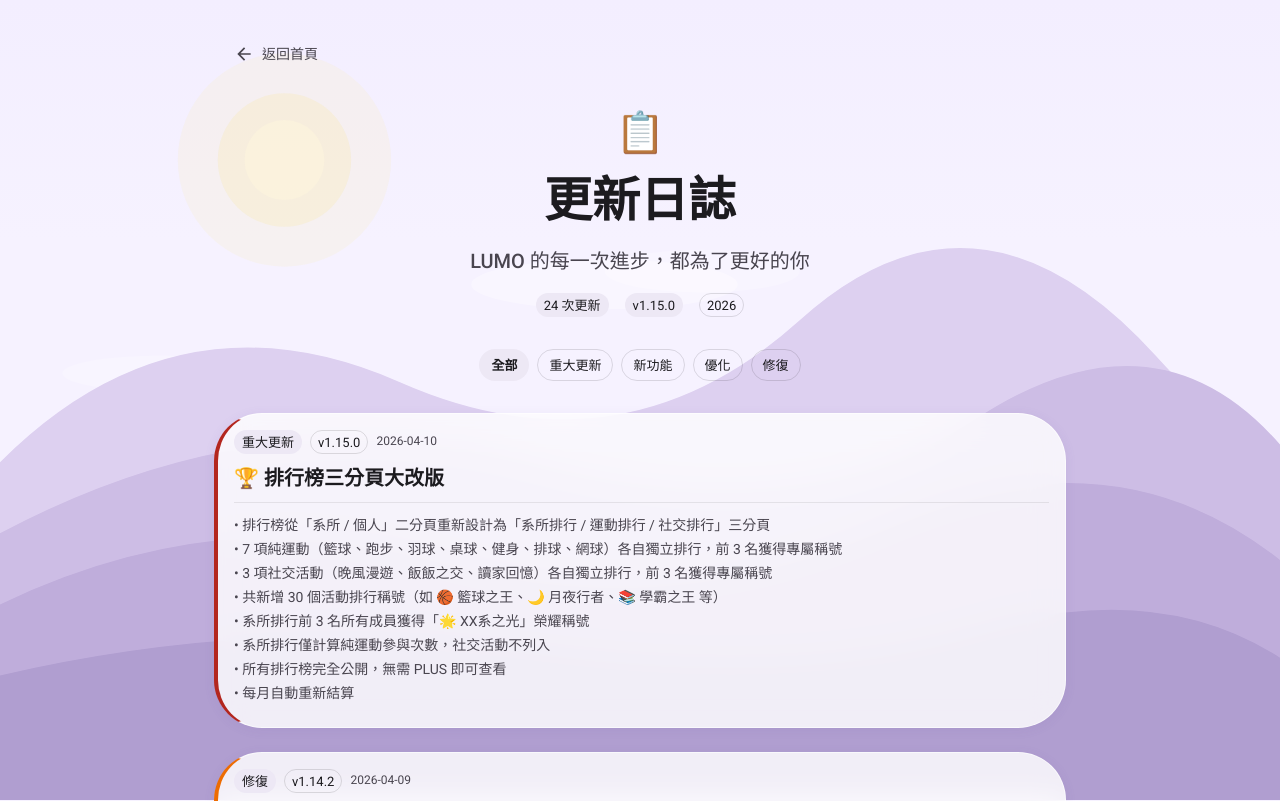
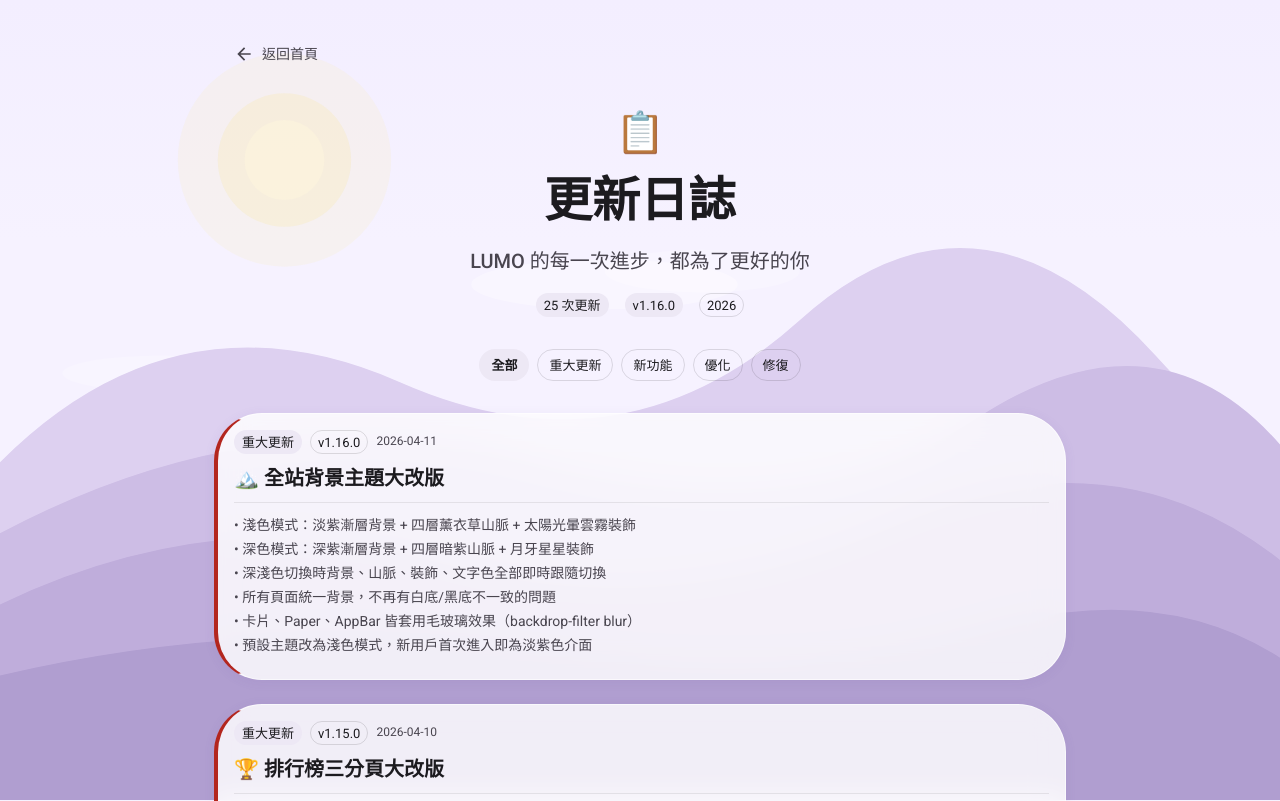
Before and after one commit to DONGHANK-001/lumo-ncnu, a Next.js app in the folder frontend/: page /updates in a window 1280 px wide. Shown: the top 801 px of the page. Built offline with nearby package versions, Linux system fonts and the light colour scheme; no server answers.

Commit message:
docs: add v1.16.0 update log - full-site theme background overhaul

```diff
--- a/frontend/src/app/updates/page.tsx
+++ b/frontend/src/app/updates/page.tsx
@@ -27,6 +27,20 @@
 }
 
 const UPDATES: UpdateEntry[] = [
+    {
+        version: 'v1.16.0',
+        date: '2026-04-11',
+        category: '重大更新',
+        title: '🏔️ 全站背景主題大改版',
+        details: [
+            '淺色模式：淡紫漸層背景 + 四層薰衣草山脈 + 太陽光暈雲霧裝飾',
+            '深色模式：深紫漸層背景 + 四層暗紫山脈 + 月牙星星裝飾',
+            '深淺色切換時背景、山脈、裝飾、文字色全部即時跟隨切換',
+            '所有頁面統一背景，不再有白底/黑底不一致的問題',
+            '卡片、Paper、AppBar 皆套用毛玻璃效果（backdrop-filter blur）',
+            '預設主題改為淺色模式，新用戶首次進入即為淡紫色介面',
+        ],
+    },
     {
         version: 'v1.15.0',
         date: '2026-04-10',
```
